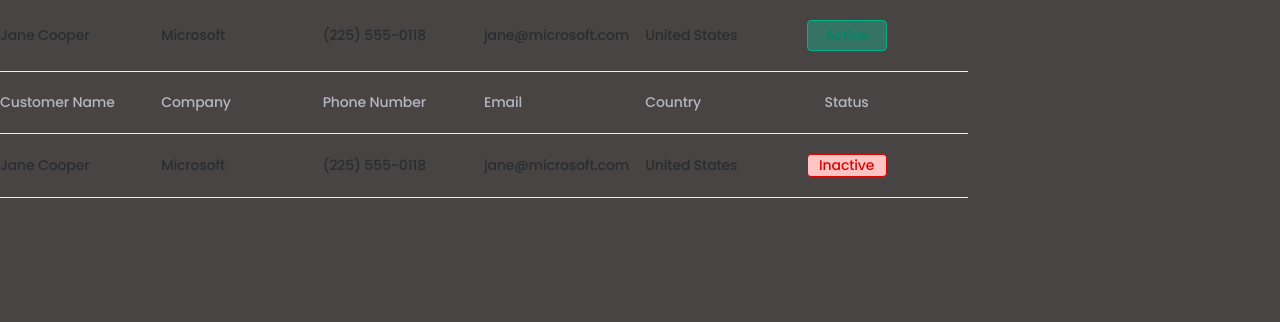
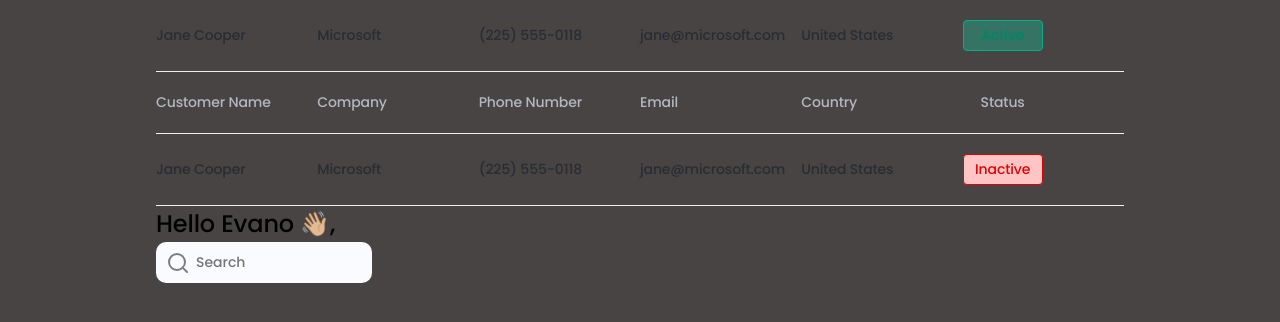
Before and after one commit to PerflexEr/Testovoe1, a React (Create React App) app: page / in a window 1280 px wide. Shown: the top 322 px of the page. Built offline with nearby package versions, Linux system fonts and the light colour scheme.

Commit message:
almost all components rdy

```diff
--- a/src/App.jsx
+++ b/src/App.jsx
@@ -2,12 +2,16 @@
 import Menu from "./components/menu/menu";
 import PagesNavBar from "./components/pagesNavbar/pagesNavBar";
 import Customer from "./components/customer/customer";
+import Header from "./components/header/header";
+import Search from "./components/search/search";
 function App() {
   return (
-   <div className="">
+   <div className="container">
       <Customer name={'Jane Cooper'} company={'Microsoft'} number={'(225) 555-0118'} email={'jane@microsoft.com'} country={'United States'} status={'active'} />
       <Customer  />
       <Customer name={'Jane Cooper'} company={'Microsoft'} number={'(225) 555-0118'} email={'jane@microsoft.com'} country={'United States'} status={'inactive'} />
+      <Header></Header>
+      <Search/>
     </div>
   );
 }
--- a/src/components/customer/customer.scss
+++ b/src/components/customer/customer.scss
@@ -5,7 +5,6 @@
   color: #292D32;
   align-items: center;
   border-bottom: 1px solid #EEE;
-  max-width: 968px;
   &__status{
     text-align: center;
   }
@@ -28,5 +27,5 @@
   border: 1px solid #DF0404;
   background: #FFC5C5;
   text-align: center;
-  padding-top: 4px 0;
+  padding: 4px 0;
 }
--- a/src/components/header/header.jsx
+++ b/src/components/header/header.jsx
@@ -0,0 +1,11 @@
+import React from 'react';
+import './header.scss'
+const Header = ({name='Evano'}) => {
+  return (
+    <div className="header">
+      Hello {name} 👋🏼,
+    </div>
+  );
+};
+
+export default Header;
--- a/src/components/header/header.scss
+++ b/src/components/header/header.scss
@@ -0,0 +1,4 @@
+.header{
+  color: #000;
+  font-size: 24px;
+}
--- /dev/null
+++ b/src/components/search/search.jsx
@@ -0,0 +1,16 @@
+import React from 'react';
+import './search.scss';
+
+const Search = () => {
+    return (
+        <div className="search">
+            <svg className="search__icon" xmlns="http://www.w3.org/2000/svg" width="24" height="24" viewBox="0 0 24 24" fill="none">
+              <path d="M11 19C15.4183 19 19 15.4183 19 11C19 6.58172 15.4183 3 11 3C6.58172 3 3 6.58172 3 11C3 15.4183 6.58172 19 11 19Z" stroke="#7E7E7E" stroke-width="2" stroke-linecap="round" stroke-linejoin="round"/>
+              <path d="M21 21L16.65 16.65" stroke="#7E7E7E" stroke-width="2" stroke-linecap="round" stroke-linejoin="round"/>
+            </svg>
+            <input type="text" placeholder="Search" className="search__input" />
+        </div>
+    );
+};
+
+export default Search;
--- /dev/null
+++ b/src/components/search/search.scss
@@ -0,0 +1,20 @@
+.search{
+  position: relative;
+  max-width: 216px;
+  &__icon{
+    position: absolute;
+    top: 50%;
+    left: 10px;
+    transform: translateY(-50%);
+    cursor: pointer;
+  }
+  &__input{
+    border: none;
+    width: 100%;
+    padding: 10px;
+    padding-left: 40px;
+    border-radius: 10px;
+    background: #F9FBFF;
+    color: #B5B7C0;
+  }
+}
--- a/src/styles/index.scss
+++ b/src/styles/index.scss
@@ -13,3 +13,8 @@ body{
   letter-spacing: -0.14px;
   background-color: #494444;
 }
+
+.container{
+  margin: 0 auto;
+  max-width: 968px;
+}
--- a/src/styles/reset.scss
+++ b/src/styles/reset.scss
@@ -61,6 +61,7 @@ select {
   font: inherit;
 }
 button {
+
   border: none;
   color: inherit;
   cursor: pointer;
```
Also changed, not shown: src/components/customers/customers.jsx (+11 -0 lines).
